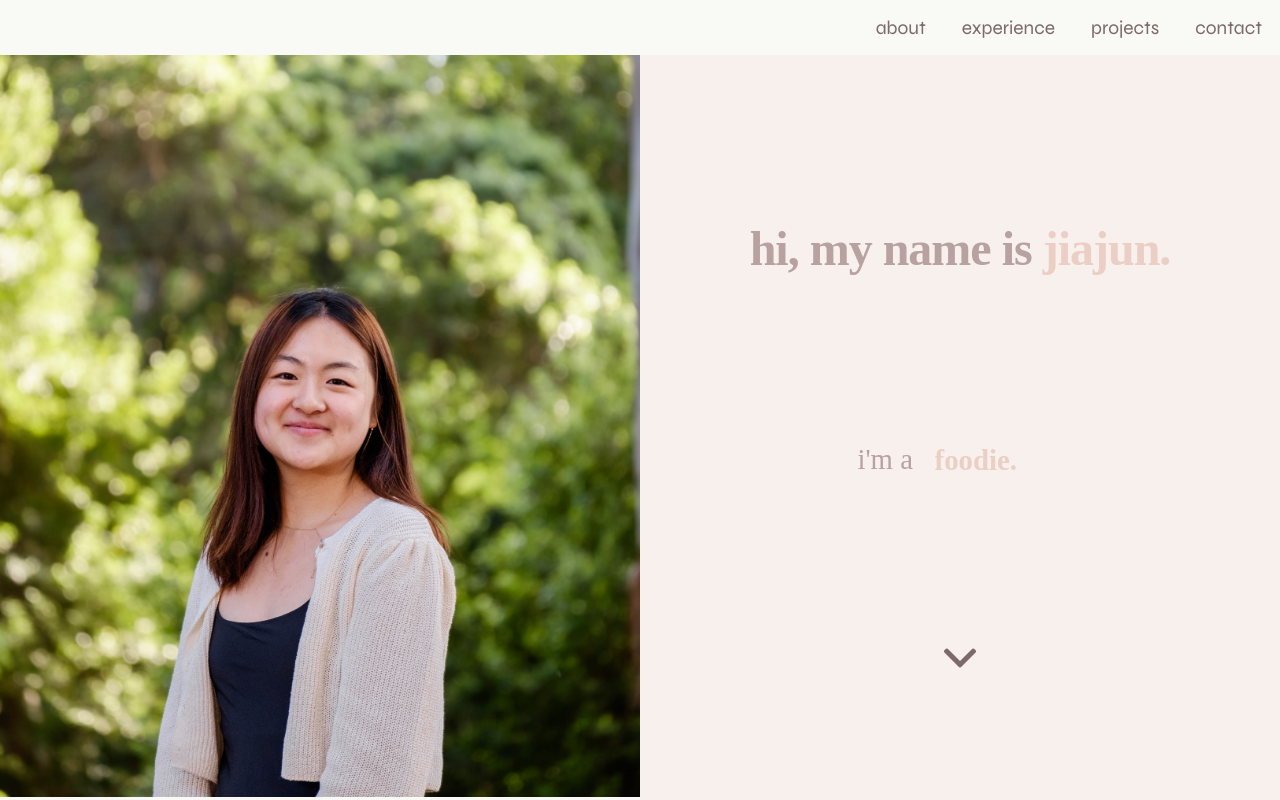
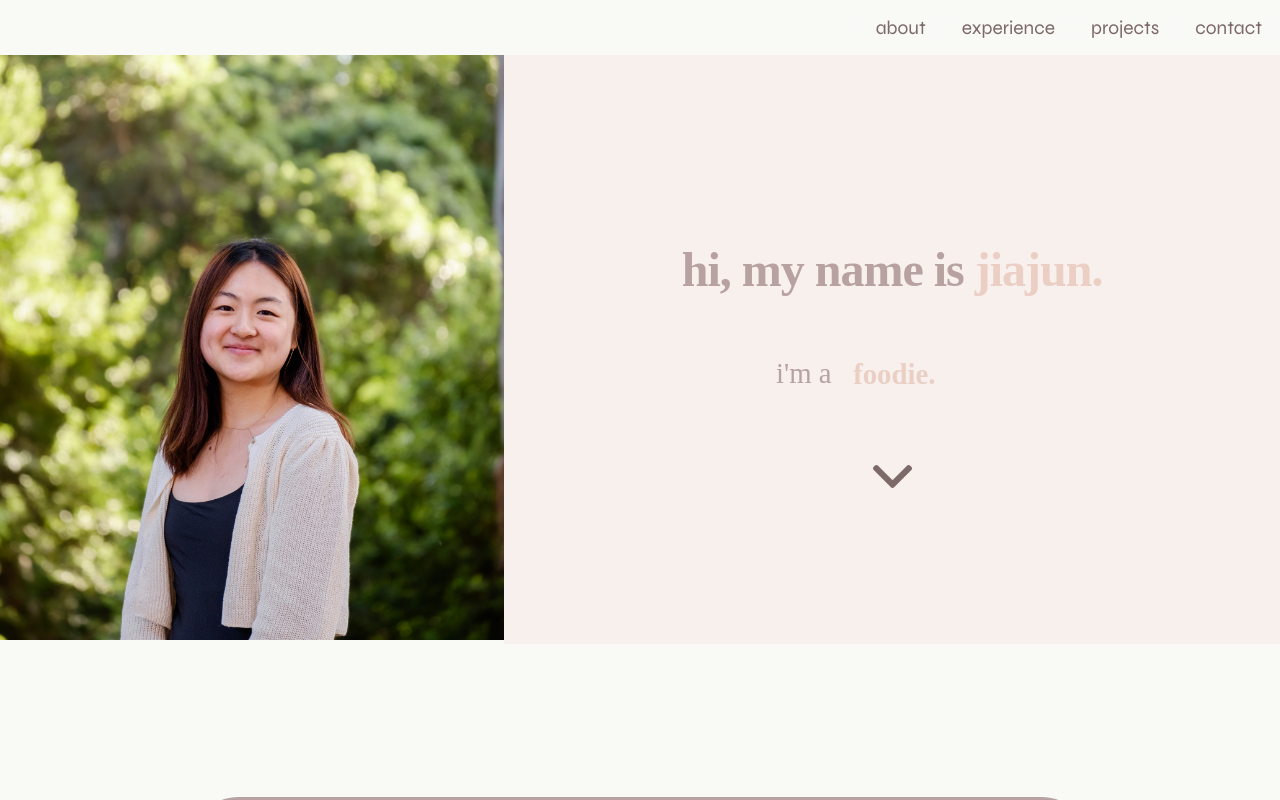
Before and after one commit to jliu6184/jliu6184.github.io, a React (Create React App) app: page / in a window 1280 px wide. Shown: the top 800 px of the page. Built offline with nearby package versions, Linux system fonts and the light colour scheme; a web font is replaced by a local one.

Commit message:
fixed spacing issue in intro

```diff
--- a/src/components/About/About.css
+++ b/src/components/About/About.css
@@ -112,6 +112,9 @@
   flex-direction: column;
   justify-content: space-evenly;
 
+  padding-top: 10%;
+  padding-bottom: 10%;
+
   background-color:rgba(241, 218, 216, 0.3);
 }
 
@@ -129,7 +132,7 @@
   display: flex;
   justify-content: center; */
 
-  width: 100%;
+  width: 65%;
 
 }
 
```
Also changed, not shown: 2 other files (tests, documents, lock files or other folders).
